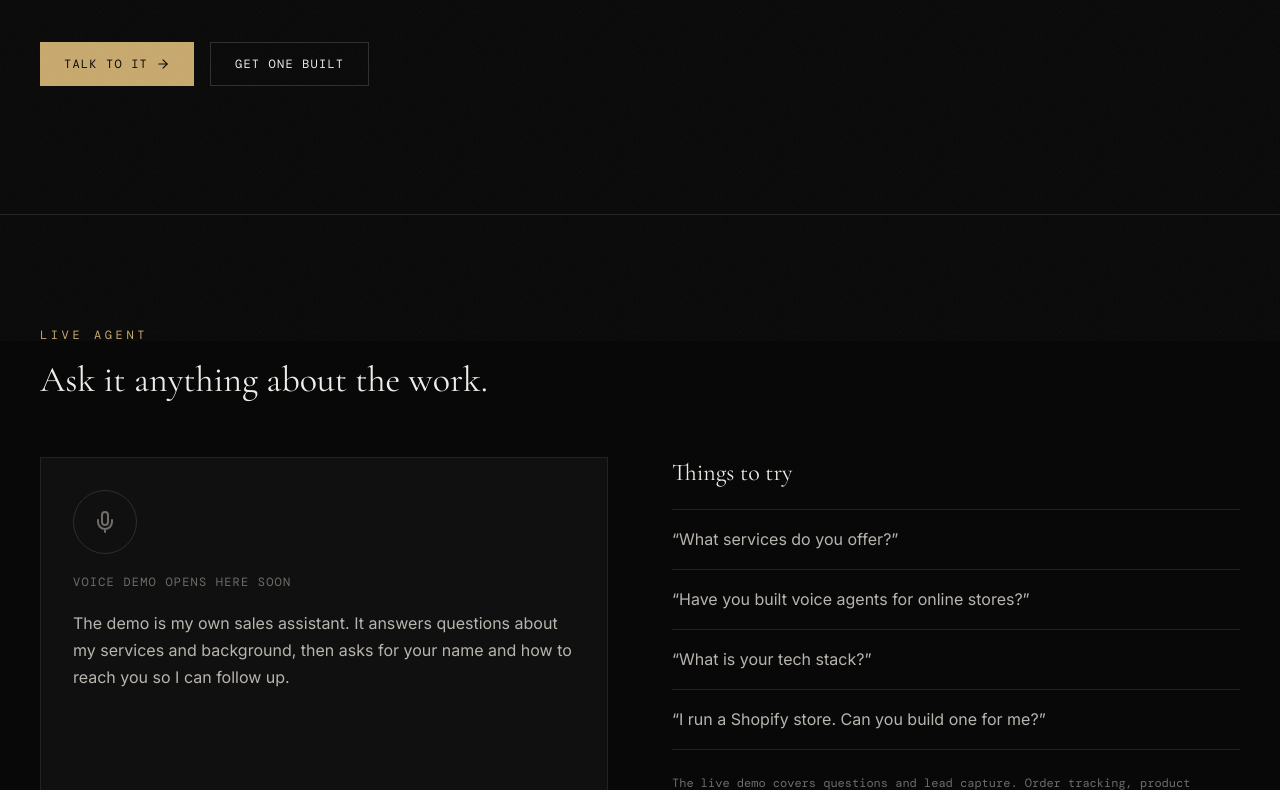
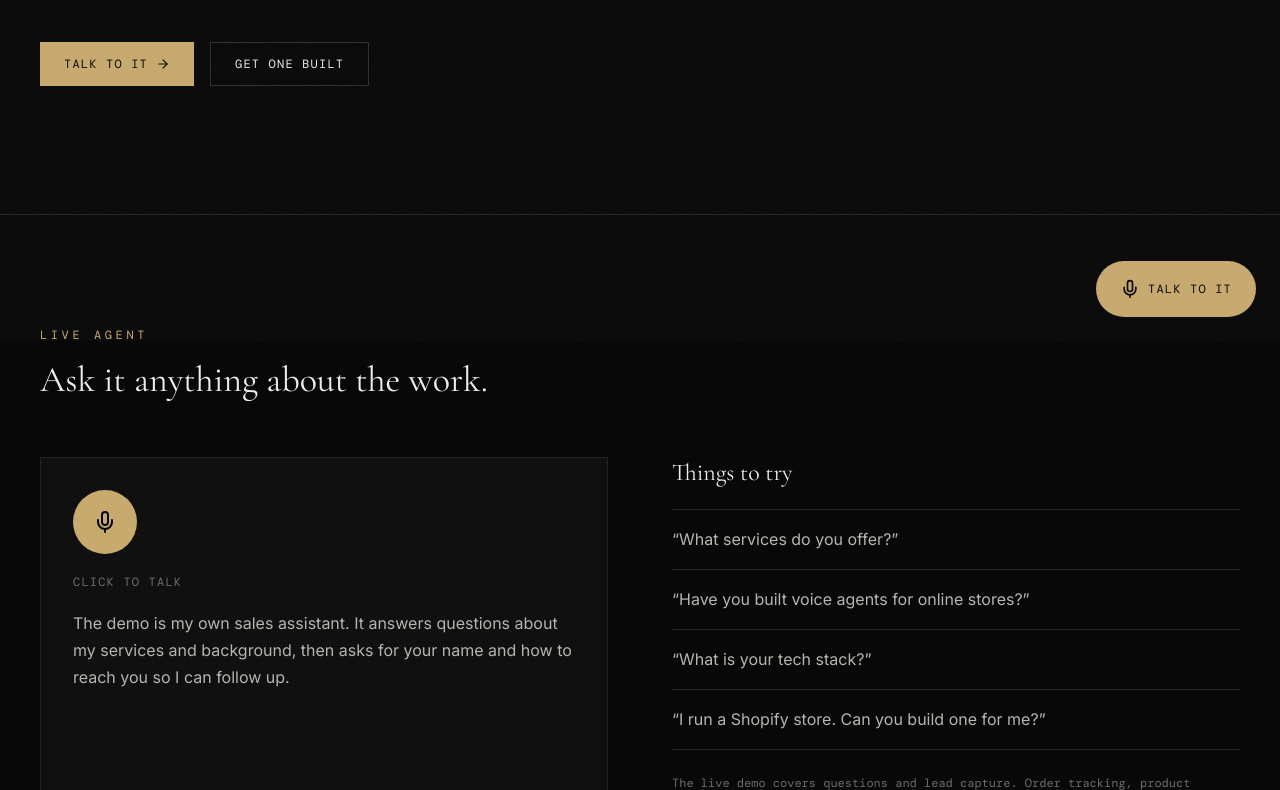
Before and after one commit to qamaruldinhamza/voice-sales-agent, a Next.js app: page / in a window 1280 px wide. Shown: the part 459-1249 px from the top of the page. Built offline with nearby package versions, Linux system fonts and the light colour scheme; no server answers; a web font is replaced by a local one.

Commit message:
feat: add floating and inline call buttons

```diff
--- a/src/app/layout.tsx
+++ b/src/app/layout.tsx
@@ -2,6 +2,8 @@ import type { Metadata } from "next";
 import { Cormorant_Garamond, DM_Mono, Inter } from "next/font/google";
 import { Footer } from "@/components/footer";
 import { Nav } from "@/components/nav";
+import { VoiceProvider } from "@/components/widget/voice-provider";
+import { VoiceWidget } from "@/components/widget/voice-widget";
 import "./globals.css";
 
 const cormorant = Cormorant_Garamond({
@@ -40,11 +42,14 @@ export default function RootLayout({ children }: LayoutProps<"/">) {
         >
           Skip to content
         </a>
-        <Nav />
-        <main id="main" className="flex flex-1 flex-col pt-16">
-          {children}
-        </main>
-        <Footer />
+        <VoiceProvider>
+          <Nav />
+          <main id="main" className="flex flex-1 flex-col pt-16">
+            {children}
+          </main>
+          <Footer />
+          <VoiceWidget />
+        </VoiceProvider>
       </body>
     </html>
   );
--- a/src/components/sections/live-agent.tsx
+++ b/src/components/sections/live-agent.tsx
@@ -1,5 +1,5 @@
-import { Mic } from "lucide-react";
 import { Section } from "@/components/section";
+import { CallButton } from "@/components/widget/call-button";
 
 const sampleQuestions = [
   "What services do you offer?",
@@ -13,17 +13,7 @@ export function LiveAgent() {
     <Section id="demo" label="Live agent" title="Ask it anything about the work.">
       <div className="grid gap-10 md:grid-cols-2 md:gap-16">
         <div className="flex flex-col items-start gap-5 border border-line bg-surface p-8">
-          <button
-            type="button"
-            disabled
-            aria-label="Start voice call (available soon)"
-            className="flex size-16 items-center justify-center rounded-full border border-line-light text-fg-muted"
-          >
-            <Mic size={24} aria-hidden />
-          </button>
-          <p className="font-mono text-xs tracking-widest text-fg-muted uppercase">
-            Voice demo opens here soon
-          </p>
+          <CallButton />
           <p className="text-fg-secondary">
             The demo is my own sales assistant. It answers questions about my services and
             background, then asks for your name and how to reach you so I can follow up.
--- /dev/null
+++ b/src/components/widget/call-button.tsx
@@ -0,0 +1,26 @@
+"use client";
+
+import { Mic } from "lucide-react";
+import { useVoice } from "@/components/widget/voice-provider";
+
+export function CallButton() {
+  const { status, start } = useVoice();
+  const busy = status !== "idle";
+
+  return (
+    <>
+      <button
+        type="button"
+        onClick={start}
+        disabled={busy}
+        aria-label="Start voice call"
+        className="flex size-16 items-center justify-center rounded-full bg-accent text-bg transition-colors hover:bg-accent-dim focus-visible:outline-2 focus-visible:outline-offset-2 focus-visible:outline-accent disabled:opacity-40"
+      >
+        <Mic size={24} aria-hidden />
+      </button>
+      <p className="font-mono text-xs tracking-widest text-fg-muted uppercase">
+        {busy ? "Call in progress" : "Click to talk"}
+      </p>
+    </>
+  );
+}
--- /dev/null
+++ b/src/components/widget/floating-button.tsx
@@ -0,0 +1,41 @@
+"use client";
+
+import { Mic, X } from "lucide-react";
+import { useVoice } from "@/components/widget/voice-provider";
+
+export function FloatingButton() {
+  const { status, error, start, dismissError } = useVoice();
+  if (status !== "idle") return null;
+
+  return (
+    <div className="fixed right-4 bottom-4 z-40 flex flex-col items-end gap-3 md:right-6 md:bottom-6">
+      {error && (
+        <div
+          role="alert"
+          className="flex max-w-72 items-start gap-3 border border-line-light bg-surface p-4 text-sm text-fg-secondary"
+        >
+          <p>{error}</p>
+          <button
+            type="button"
+            onClick={dismissError}
+            aria-label="Dismiss message"
+            className="-m-2 flex size-11 shrink-0 items-center justify-center text-fg-muted transition-colors hover:text-fg focus-visible:outline-2 focus-visible:outline-accent"
+          >
+            <X size={16} aria-hidden />
+          </button>
+        </div>
+      )}
+      <button
+        type="button"
+        onClick={start}
+        aria-label="Talk to the assistant"
+        className="flex size-14 items-center justify-center gap-2 rounded-full bg-accent text-bg transition-colors hover:bg-accent-dim focus-visible:outline-2 focus-visible:outline-offset-2 focus-visible:outline-accent sm:w-auto sm:px-6"
+      >
+        <Mic size={20} aria-hidden />
+        <span className="hidden font-mono text-xs tracking-widest uppercase sm:inline">
+          Talk to it
+        </span>
+      </button>
+    </div>
+  );
+}
--- /dev/null
+++ b/src/components/widget/voice-widget.tsx
@@ -0,0 +1,11 @@
+import { CallOverlay } from "@/components/widget/call-overlay";
+import { FloatingButton } from "@/components/widget/floating-button";
+
+export function VoiceWidget() {
+  return (
+    <>
+      <FloatingButton />
+      <CallOverlay />
+    </>
+  );
+}
```
